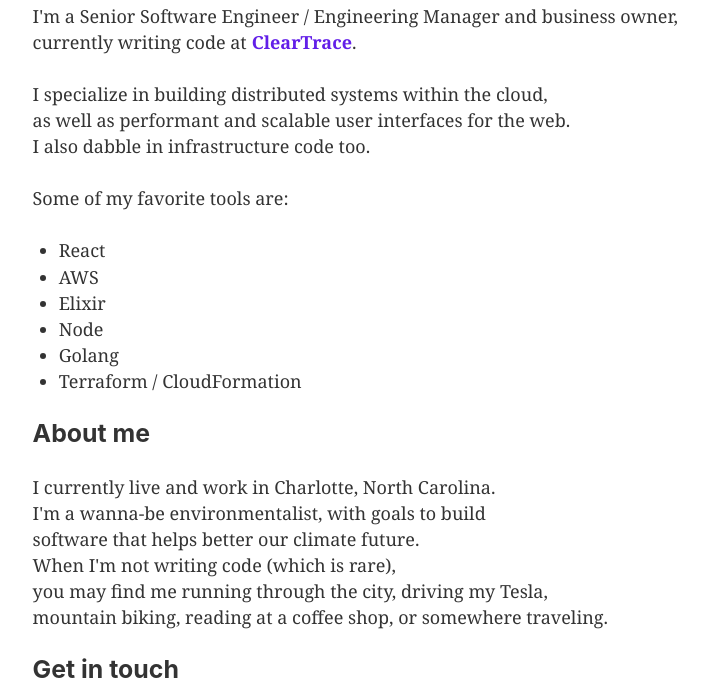
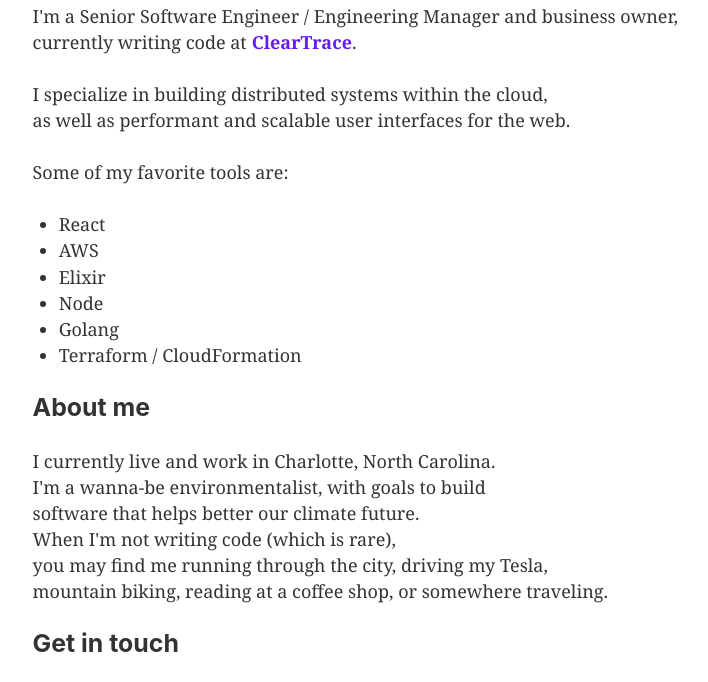
Before and after one commit to brodeynewman/site, a Gatsby site: page / in a window 1280 px wide. Shown: the part 118-800 px from the top of the page, without its empty margins (147-855 px from the left). Built offline with nearby package versions, Linux system fonts and the light colour scheme; Gatsby itself is replaced by a stand-in of ours.

Commit message:
jargon fix

```diff
--- a/src/pages/index.js
+++ b/src/pages/index.js
@@ -27,7 +27,6 @@ const IndexPage = () => (
     <p>
       I specialize in building distributed systems within the cloud, <br />
       as well as performant and scalable user interfaces for the web. <br />
-      I also dabble in infrastructure code too.
     </p>
     <p>
       Some of my favorite tools are:
```
